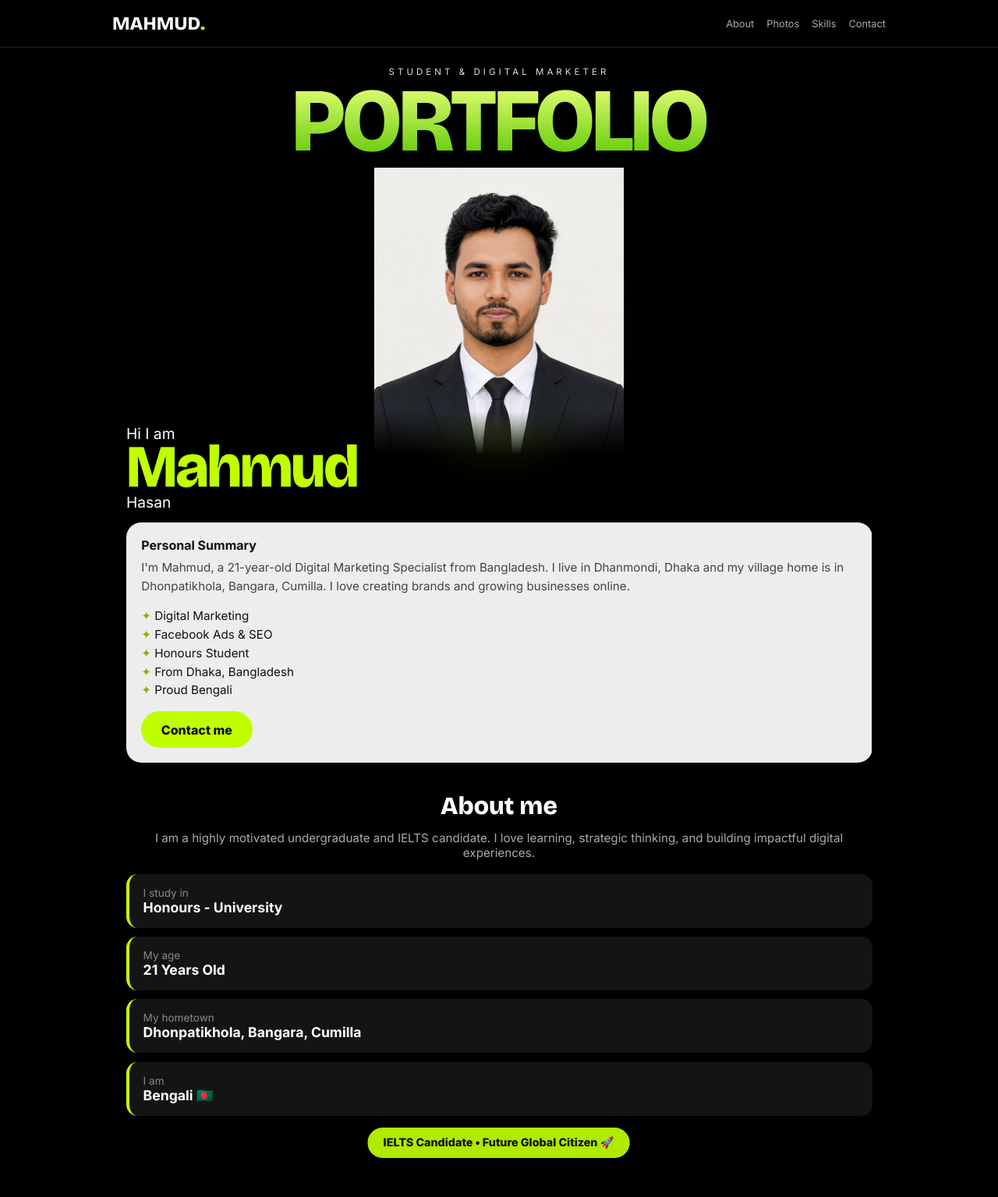
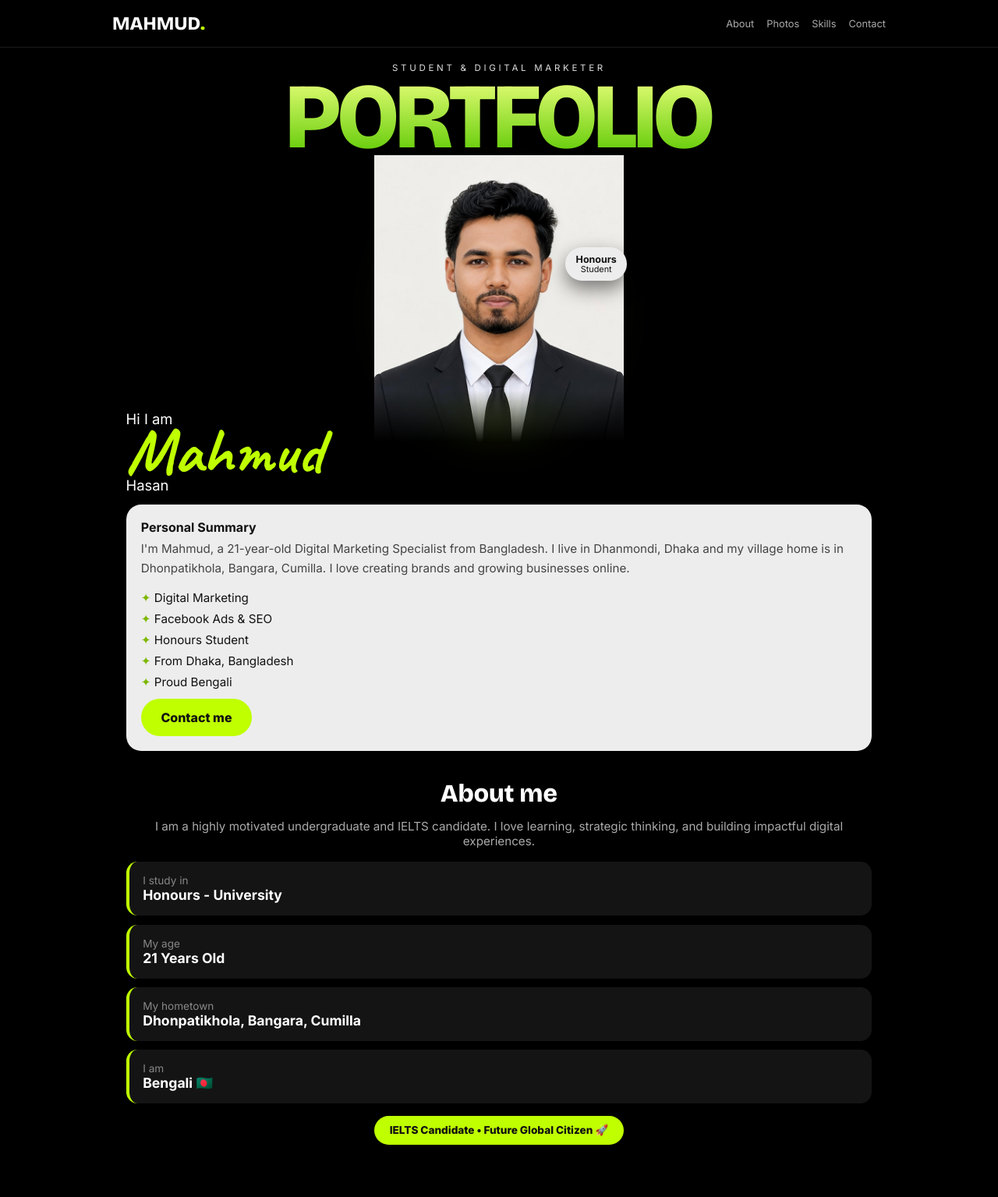
Before and after one commit to mahmudh5667-hub/mahmud, a plain HTML site: page index.html in a window 1280 px wide. Shown: the top 1535 px of the page at 78% size. Drawn offline with nearby package versions, Linux system fonts and the light colour scheme.

Commit message:
Update index.html

```diff
--- a/index.html
+++ b/index.html
@@ -4,99 +4,96 @@
 <meta charset="utf-8">
 <meta name="viewport" content="width=device-width, initial-scale=1">
 <title>Mahmud Hasan – Portfolio</title>
-<link href="https://fonts.googleapis.com/css2?family=Bricolage+Grotesque:wght@500;800&family=Inter:wght@400;600;700;800&display=swap" rel="stylesheet">
+<link href="https://fonts.googleapis.com/css2?family=Bricolage+Grotesque:wght@500;800&family=Caveat:wght@700&family=Inter:wght@400;600;700;800&display=swap" rel="stylesheet">
 <style>
 *{box-sizing:border-box;margin:0;padding:0}
 body{background:#000;color:#fff;font-family:Inter,sans-serif;overflow-x:hidden}
 a{color:inherit;text-decoration:none}
 .wrap{max-width:62rem;margin:0 auto;padding:0 1.1rem}
-
-/* LOADER */
-#loader{position:fixed;inset:0;background:#000;z-index:100;display:flex;flex-direction:column;align-items:center;justify-content:center;gap:10px;transition:opacity .6s,visibility .6s}
+#loader{position:fixed;inset:0;background:#000;z-index:100;display:flex;flex-direction:column;align-items:center;justify-content:center;gap:6px;transition:opacity .5s,visibility .5s}
 #loader.hide{opacity:0;visibility:hidden}
-#loadNum{font-family:"Bricolage Grotesque",sans-serif;font-weight:800;font-size:clamp(4.5rem,22vw,8rem);line-height:1;color:transparent;-webkit-text-stroke:2px #C8FF00;letter-spacing:-.03em;animation:pop .4s ease}
-@keyframes pop{0%{transform:scale(.9);opacity:.5}100%{transform:scale(1);opacity:1}}
-#loadBarWrap{width:min(340px,78vw);position:relative;padding-top:14px}
-#loadBar{height:8px;background:#222;border-radius:999px;position:relative}
-#loadFill{height:100%;width:0%;background:linear-gradient(90deg,#BFFF00,#4ADE80);border-radius:999px;position:relative;transition:width .15s}
-#ball{position:absolute;right:-16px;top:50%;transform:translateY(-50%);font-size:24px;animation:bounce .5s infinite alternate}
-@keyframes bounce{from{transform:translateY(-70%) rotate(-10deg)}to{transform:translateY(-30%) rotate(10deg)}}
-#loadText{color:#888;font-size:.9rem;margin-top:8px}
-
-/* HEADER */
-header{position:sticky;top:0;background:rgba(0,0,0,.9);backdrop-filter:blur(10px);z-index:10;border-bottom:1px solid #222}
+#loadNum{font-family:"Bricolage Grotesque",sans-serif;font-weight:800;font-size:clamp(4.8rem,24vw,8.5rem);line-height:1;color:transparent;-webkit-text-stroke:2px #C8FF00;letter-spacing:-.02em}
+#loadBarWrap{width:min(340px,78vw);position:relative;padding-top:8px}
+#loadBar{height:7px;background:#222;border-radius:999px;position:relative}
+#loadFill{height:100%;width:0%;background:linear-gradient(90deg,#BFFF00,#4ADE80);border-radius:999px;position:relative;transition:width .12s linear}
+#ball{position:absolute;right:-13px;top:50%;transform:translateY(-50%);font-size:22px}
+#loadText{color:#888;font-size:.9rem;margin-top:10px}
+header{position:sticky;top:0;background:rgba(0,0,0,.92);backdrop-filter:blur(10px);z-index:10;border-bottom:1px solid #1a1a1a}
 .nav{display:flex;justify-content:space-between;align-items:center;padding:1rem 0}
 .logo{font-family:"Bricolage Grotesque",sans-serif;font-weight:800;font-size:1.5rem}
 .logo i{color:#BFFF00;font-style:normal}
 .nav nav{display:flex;gap:1rem;font-size:.8rem;color:#aaa}
-
-/* HERO ANIMATION */
-.hero{padding:1.5rem 0 0;text-align:center;position:relative;overflow:hidden}
-.hero .top{letter-spacing:.35em;font-size:.72rem;color:#ddd;text-transform:uppercase;animation:fadeDown .8s ease both}
-@keyframes fadeDown{from{opacity:0;transform:translateY(-15px)}to{opacity:1;transform:translateY(0)}}
-.hero h1{font-family:"Bricolage Grotesque",sans-serif;font-weight:800;font-size:clamp(3.2rem,15vw,7.2rem);line-height:.9;letter-spacing:-.03em;background:linear-gradient(180deg,#E9FF7A,#5AC800);-webkit-background-clip:text;-webkit-text-fill-color:transparent;margin:.3rem 0 .5rem;animation:slideUp 1s .2s ease both}
-@keyframes slideUp{from{opacity:0;transform:translateY(40px) scale(.95)}to{opacity:1;transform:translateY(0) scale(1)}}
-.hero-photo-wrap{position:relative;width:min(320px,78vw);margin:0 auto;animation:zoomIn 1s .4s ease both}
-@keyframes zoomIn{from{opacity:0;transform:scale(.85) translateY(20px)}to{opacity:1;transform:scale(1) translateY(0)}}
-.hero-photo-wrap::before{content:"";position:absolute;inset:15% 10% 0 10%;background:radial-gradient(closest-side,rgba(191,255,0,.7),transparent);filter:blur(30px);z-index:0;animation:glowPulse 2s infinite alternate}
-@keyframes glowPulse{from{opacity:.6;transform:scale(.95)}to{opacity:1;transform:scale(1.08)}}
-.hero-photo{width:100%;aspect-ratio:1/1.15;object-fit:cover;object-position:top;position:relative;z-index:1;display:block;mask-image:linear-gradient(to bottom,black 85%,transparent 100%);-webkit-mask-image:linear-gradient(to bottom,black 85%,transparent 100%)}
-.hero-name{margin-top:-35px;position:relative;z-index:2;text-align:left;line-height:.9;animation:slideUp 1s .6s ease both}
-.hero-name small{font-size:1.2rem;font-weight:400;display:block}
-.hero-name b{font-family:"Bricolage Grotesque",sans-serif;font-size:clamp(2.8rem,13vw,4.8rem);color:#BFFF00;line-height:.9;display:block;letter-spacing:-.03em}
-.hero-name span{font-size:1.2rem;font-weight:400;display:block;margin-top:2px}
-
-/* CARDS */
-.card{background:#EDEDED;color:#111;border-radius:1.2rem;padding:1.2rem;margin-top:1rem;animation:slideUp 1s .8s ease both}
+.hero{padding:1.2rem 0 0;text-align:center;position:relative;overflow:hidden}
+.hero .top{letter-spacing:.32em;font-size:.72rem;color:#ddd;text-transform:uppercase;animation:fadeDown .7s .1s ease both}
+@keyframes fadeDown{from{opacity:0;transform:translateY(-14px)}to{opacity:1;transform:translateY(0)}}
+.hero h1{font-family:"Bricolage Grotesque",sans-serif;font-weight:800;font-size:clamp(3.4rem,16vw,7.4rem);line-height:.9;letter-spacing:-.03em;background:linear-gradient(180deg,#E9FF7A,#5AC800);-webkit-background-clip:text;-webkit-text-fill-color:transparent;margin:.2rem 0 0;animation:heroUp 1s .15s cubic-bezier(.2,.9,.3,1) both}
+@keyframes heroUp{from{opacity:0;transform:translateY(50px)}to{opacity:1;transform:translateY(0)}}
+.hero-photo-wrap{position:relative;width:min(320px,80vw);margin:-5px auto 0;animation:photoIn 1.1s .45s ease both}
+@keyframes photoIn{from{opacity:0;filter:blur(18px);transform:scale(1.06) translateY(20px)}to{opacity:1;filter:blur(0);transform:scale(1) translateY(0)}}
+.hero-photo-wrap::before{content:"";position:absolute;inset:8% 5% 0 5%;background:radial-gradient(closest-side,rgba(191,255,0,.65),transparent);filter:blur(28px);z-index:0}
+.hero-photo{width:100%;aspect-ratio:1/1.15;object-fit:cover;object-position:top;position:relative;z-index:1;display:block;mask-image:linear-gradient(to bottom,black 82%,transparent 100%);-webkit-mask-image:linear-gradient(to bottom,black 82%,transparent 100%)}
+.badge{position:absolute;right:-4px;top:32%;background:#EDEDED;color:#111;font-weight:700;font-size:.78rem;padding:.55rem .85rem;border-radius:999px;z-index:3;text-align:center;line-height:1.1;animation:popIn .6s .9s ease both;box-shadow:0 10px 25px rgba(0,0,0,.5)}
+.badge small{font-weight:400;font-size:.68rem;display:block}
+@keyframes popIn{from{opacity:0;transform:scale(.7)}to{opacity:1;transform:scale(1)}}
+.hero-name{margin-top:-38px;position:relative;z-index:2;text-align:left;line-height:.9;animation:fadeLeft .8s .7s ease both}
+@keyframes fadeLeft{from{opacity:0;transform:translateX(-20px)}to{opacity:1;transform:translateX(0)}}
+.hero-name small{font-size:1.15rem;font-weight:400;display:block}
+.hero-name b{font-family:"Caveat",cursive;font-size:clamp(3.2rem,15vw,5.2rem);color:#BFFF00;line-height:.8;display:block}
+.hero-name span{font-size:1.15rem;font-weight:400;display:block;margin-top:2px}
+.card{background:#EDEDED;color:#111;border-radius:1.2rem;padding:1.2rem;margin-top:1rem;animation:cardUp 1s 1s ease both}
+@keyframes cardUp{from{opacity:0;transform:translateY(35px)}to{opacity:1;transform:translateY(0)}}
 .card h3{font-size:1rem;margin-bottom:.4rem}
 .card p{color:#444;font-size:.95rem;line-height:1.6}
-.tags{list-style:none;margin-top:1rem;display:grid;gap:.3rem;font-size:.95rem;color:#111}
+.tags{list-style:none;margin-top:1rem;display:grid;gap:.35rem;font-size:.95rem;color:#111;min-height:130px}
+.tags li{opacity:0;transform:translateX(-6px);transition:.4s}
+.tags li.show{opacity:1;transform:none}
 .tags li::before{content:"✦ ";color:#7CB800}
-.btn{display:inline-block;background:#BFFF00;color:#111;font-weight:800;padding:.85rem 1.6rem;border-radius:999px;margin-top:1.1rem;transition:transform .2s}
-.btn:active{transform:scale(.95)}
-
+.typing-cursor::after{content:"|";animation:blink 1s infinite;color:#111;font-weight:700}
+@keyframes blink{0%,50%{opacity:1}51%,100%{opacity:0}}
+.btn{display:inline-block;background:#BFFF00;color:#111;font-weight:800;padding:.85rem 1.6rem;border-radius:999px;margin-top:.6rem}
 section{padding:2.2rem 0}
 section h2{font-family:"Bricolage Grotesque",sans-serif;font-size:2rem;margin-bottom:.8rem;text-align:center}
 .muted{text-align:center;color:#aaa;font-size:.95rem}
 .info{display:grid;gap:.7rem;margin-top:1.1rem}
-.info div{background:#141414;border-left:4px solid #BFFF00;border-radius:.9rem;padding:1rem 1.1rem;animation:slideUp .8s ease both}
+.info div{background:#141414;border-left:4px solid #BFFF00;border-radius:.9rem;padding:1rem 1.1rem}
 .info small{color:#888;display:block;font-size:.85rem}
 .info b{font-size:1.1rem}
-.pill{display:inline-block;background:#BFFF00;color:#111;font-weight:800;padding:.65rem 1.2rem;border-radius:999px;font-size:.85rem;margin-top:1rem;animation:glowPulse 2s infinite alternate}
+.pill{display:inline-block;background:#BFFF00;color:#111;font-weight:800;padding:.65rem 1.2rem;border-radius:999px;font-size:.85rem;margin-top:1rem}
 .photos{display:grid;grid-template-columns:1fr 1fr;gap:.8rem}
-.photos img{width:100%;aspect-ratio:1/1.2;object-fit:cover;border-radius:1rem;background:#222;animation:zoomIn .8s ease both;transition:transform .3s}
-.photos img:active{transform:scale(1.03)}
-.place,.work,.contact-card{background:#141414;border-left:4px solid #BFFF00;border-radius:1rem;padding:1.1rem;margin-bottom:.8rem;display:block;animation:slideUp .8s ease both}
+.photos img{width:100%;aspect-ratio:1/1.2;object-fit:cover;border-radius:1rem;background:#222}
+.place,.work,.contact-card{background:#141414;border-left:4px solid #BFFF00;border-radius:1rem;padding:1.1rem;margin-bottom:.8rem;display:block}
 .place b,.work b{font-size:1.1rem}
 .place p,.work p,.contact-card p{color:#aaa;font-size:.95rem}
 .work span{font-size:1.8rem}
 .contact-card small{color:#BFFF00;font-size:.85rem}
 .contact-card b{font-size:1.2rem;display:block}
+.reveal{opacity:0;transform:translateY(28px);transition:opacity .7s ease,transform .7s ease}
+.reveal.visible{opacity:1;transform:none}
 footer{text-align:center;padding:2rem 0;color:#888}
 footer b{color:#BFFF00;font-family:"Bricolage Grotesque",sans-serif;font-size:1.4rem;display:block}
 </style>
 </head>
 <body>
-
 <div id="loader">
   <div id="loadNum">0%</div>
   <div id="loadBarWrap"><div id="loadBar"><div id="loadFill"><span id="ball">⚽</span></div></div></div>
   <div id="loadText">Loading Mahmud's portfolio...</div>
 </div>
-
 <header><div class="wrap nav"><div class="logo">MAHMUD<i>.</i></div><nav><a href="#about">About</a><a href="#photos">Photos</a><a href="#skills">Skills</a><a href="#contact">Contact</a></nav></div></header>
-
 <div class="wrap">
   <div class="hero">
     <div class="top">Student & Digital Marketer</div>
     <h1>PORTFOLIO</h1>
-    <div class="hero-photo-wrap"><img class="hero-photo" src="mahmud.jpeg" alt="Mahmud Hasan"></div>
+    <div class="hero-photo-wrap">
+      <img class="hero-photo" src="mahmud.jpeg" alt="Mahmud Hasan">
+      <div class="badge">Honours<small>Student</small></div>
+    </div>
     <div class="hero-name"><small>Hi I am</small><b>Mahmud</b><span>Hasan</span></div>
     <div style="text-align:left;position:relative">
       <div class="card">
         <h3>Personal Summary</h3>
         <p>I'm Mahmud, a 21-year-old Digital Marketing Specialist from Bangladesh. I live in Dhanmondi, Dhaka and my village home is in Dhonpatikhola, Bangara, Cumilla. I love creating brands and growing businesses online.</p>
-        <ul class="tags">
+        <ul class="tags" id="tags">
           <li>Digital Marketing</li>
           <li>Facebook Ads & SEO</li>
           <li>Honours Student</li>
@@ -107,8 +104,7 @@ footer b{color:#BFFF00;font-family:"Bricolage Grotesque",sans-serif;font-size:1.
       </div>
     </div>
   </div>
-
-  <section id="about">
+  <section id="about" class="reveal">
     <h2>About me</h2>
     <p class="muted">I am a highly motivated undergraduate and IELTS candidate. I love learning, strategic thinking, and building impactful digital experiences.</p>
     <div class="info">
@@ -119,8 +115,7 @@ footer b{color:#BFFF00;font-family:"Bricolage Grotesque",sans-serif;font-size:1.
     </div>
     <div style="text-align:center"><span class="pill">IELTS Candidate • Future Global Citizen 🚀</span></div>
   </section>
-
-  <section id="photos">
+  <section id="photos" class="reveal">
     <h2>My photos</h2>
     <div class="photos">
       <img src="mahmud.jpeg" alt="Mahmud 1">
@@ -129,21 +124,18 @@ footer b{color:#BFFF00;font-family:"Bricolage Grotesque",sans-serif;font-size:1.
       <img src="mahmud3.jpeg" alt="Mahmud 4">
     </div>
   </section>
-
-  <section>
+  <section class="reveal">
     <h2>Where I'm from</h2>
     <div class="place"><b>🏙️ I live in Dhaka</b><p>Dhanmondi, Dhaka, Bangladesh is the city where I live and work.</p></div>
     <div class="place"><b>🌾 My village home</b><p>Dhonpatikhola, Bangara Upazila, Cumilla District, Chattogram Division.</p></div>
   </section>
-
-  <section id="skills">
+  <section id="skills" class="reveal">
     <h2>What I do</h2>
     <div class="work"><span>📈</span><br><b>Facebook Ads & Brand Growth</b><p>I plan targeted ad campaigns to increase visibility, engagement and sales.</p></div>
     <div class="work"><span>🎬</span><br><b>Social Media Content Strategy</b><p>I create content strategies for Instagram and TikTok to grow a loyal audience.</p></div>
     <div class="work"><span>🇧🇩</span><br><b>Proud Bengali</b><p>I'm a Bengali from Bangladesh. Dhaka is my city and Cumilla is my village home.</p></div>
   </section>
-
-  <section id="contact">
+  <section id="contact" class="reveal">
     <h2>Contact me</h2>
     <a class="contact-card" href="https://wa.me/8801311393997"><small>Tap to open</small><b>💬 WhatsApp</b><p>01311-393997</p></a>
     <a class="contact-card" href="mailto:mahmudh5667@gmail.com"><small>Tap to open</small><b>✉️ Email</b><p>mahmudh5667@gmail.com</p></a>
@@ -153,12 +145,18 @@ footer b{color:#BFFF00;font-family:"Bricolage Grotesque",sans-serif;font-size:1.
     <a class="contact-card" href="https://www.tiktok.com/@mahmud.verse"><small>Tap to open</small><b>🎵 TikTok</b><p>@mahmud.verse</p></a>
   </section>
 </div>
-
 <footer><b>MAHMUD</b>Made by Mahmud Hasan, 2026</footer>
-
 <script>
 let n=0; let el=document.getElementById('loadNum'); let fill=document.getElementById('loadFill');
-let t=setInterval(()=>{ n+=Math.floor(Math.random()*10)+4; if(n>=100){n=100; clearInterval(t); setTimeout(()=>{document.getElementById('loader').classList.add('hide')},500);} el.textContent=n+'%'; fill.style.width=n+'%'; },70);
+let t=setInterval(()=>{ n+=Math.floor(Math.random()*8)+3; if(n>=100){n=100; clearInterval(t); setTimeout(()=>{document.getElementById('loader').classList.add('hide'); startTyping();},450);} el.textContent=n+'%'; fill.style.width=n+'%'; },75);
+function startTyping(){
+  let items=document.querySelectorAll('#tags li');
+  items.forEach((li,i)=>{
+    setTimeout(()=>{ li.classList.add('show'); li.classList.add('typing-cursor'); setTimeout(()=>li.classList.remove('typing-cursor'),700); }, 1100 + i*450);
+  });
+}
+let io=new IntersectionObserver((es)=>{es.forEach(e=>{if(e.isIntersecting)e.target.classList.add('visible')})},{threshold:.12});
+document.querySelectorAll('.reveal').forEach(e=>io.observe(e));
 </script>
 </body>
 </html>
```
